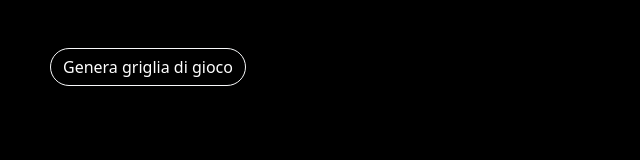
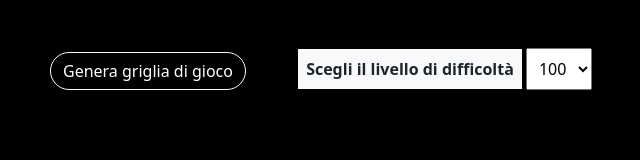
Before and after one commit to Danielateresa/js-campominato-grid, a plain HTML site: page index.html in a window 1280 px wide. Shown: the whole page, without its empty margins (14-654 px from the left). Drawn offline with nearby package versions, Linux system fonts and the light colour scheme.

Commit message:
Added select  with difficulty levels

```diff
--- a/assets/js/main.js
+++ b/assets/js/main.js
@@ -18,10 +18,8 @@ Ci saranno quindi 10 caselle per ognuna delle 10 righe.
 //creo :
 //delle carìvariabili con il numero totale delle caselle,
 //la stringa con i tag che comporanno la cella singola,
-let totalCells = 100;
-//celle per riga da inserie (con la radice quadrata di totalCells ootengo il numero delle righe 100/10, 49/7, ecc)
-const cellsRow = Math.sqrt(totalCells);
-//console.log(cellsRow);
+
+
 
 //seleziono il container dal DOM
 const containerEl = document.querySelector('.container');
@@ -33,6 +31,12 @@ const buttonEl = document.querySelector('.btn');
 
 buttonEl.addEventListener('click', function () {
 
+    //recupero l'elemento dal dom
+    let totalCells = document.querySelector('.cells_number').value;
+    //let totalCells = 100;//cambiando il numero delle celle cambia la difficoltà
+    //celle per riga da inserie (con la radice quadrata di totalCells ootengo il numero delle righe 100/10, 81/9, 49/7)
+    const cellsRow = Math.sqrt(totalCells);
+    //console.log(cellsRow);
 
     //loop per creare le celle che mi servono secondo il livello scelto(numero ri celle)
     for (i = 1; i <= totalCells; i++) {
--- a/index.html
+++ b/index.html
@@ -21,10 +21,25 @@
 
     <body>
         <main class="site_main m-5">
-            <button class="btn ms-3 text-white border-light rounded-5">Genera
-                griglia di
-                gioco</button>
-            <!-- button -->
+            <div class="interactions">
+                <button class="btn ms-3 text-white border-light rounded-5">Genera
+                    griglia di gioco
+                </button>
+                <!-- button -->
+
+
+                <label class="ms-5 p-2 fw-bold bg-light"
+                    for="level_selector">
+                    Scegli il livello di difficoltà
+                </label>
+                <select class="cells_number p-2" name="level_selector"
+                    id="level_selector">
+                    <option value="100">100</option>
+                    <option value="81">81</option>
+                    <option value="49">49</option>
+                </select>
+            </div>
+            <!-- select -->
 
             <div class="container">
                 <!-- qui andranno le caselle -->
```
